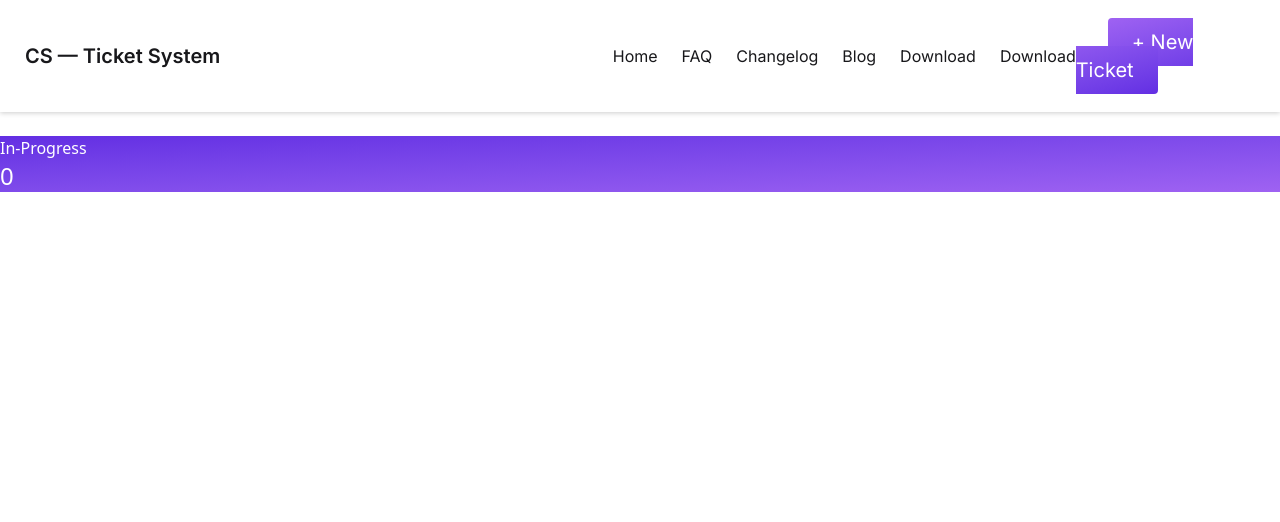
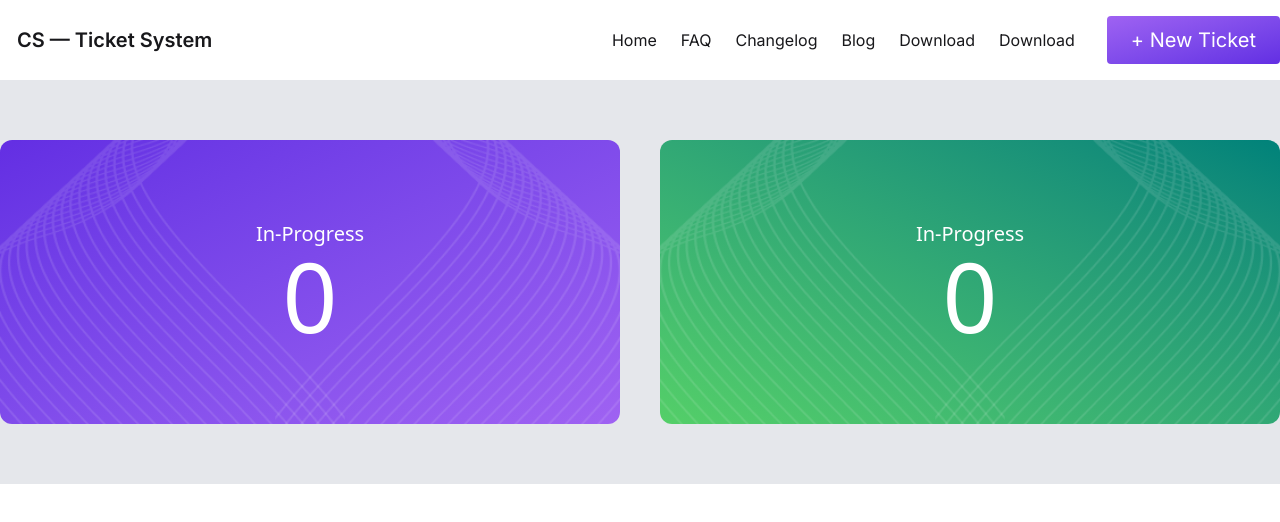
Before and after one commit to faysil-amin/customer-support, a React (Vite) app: page / in a window 1280 px wide. Shown: the top 522 px of the page. Built offline with nearby package versions, Linux system fonts and the light colour scheme; a web font is replaced by a local one.

Commit message:
count box desing complite

```diff
--- a/src/App.jsx
+++ b/src/App.jsx
@@ -2,11 +2,14 @@ import "./App.css";
 import { ToastContainer } from "react-toastify";
 import Navbar from "./Conastractor/Navbar/Navbar";
 import CoundBoxs from "./Conastractor/CoundBoxs/CoundBoxs";
+import BackgroundColor from "./Conastractor/BackgroundColor/BackgroundColor";
 function App() {
   return (
     <>
       <Navbar></Navbar>
-      <CoundBoxs></CoundBoxs>
+      <BackgroundColor>
+        <CoundBoxs></CoundBoxs>
+      </BackgroundColor>
       <ToastContainer />
     </>
   );
--- a/src/Conastractor/CoundBoxs/CoundBoxs.jsx
+++ b/src/Conastractor/CoundBoxs/CoundBoxs.jsx
@@ -1,20 +1,24 @@
 import React from "react";
 import Container from "../Container/Container";
-import BackgroundColor from "../BackgroundColor/BackgroundColor";
-
 const CoundBoxs = () => {
   return (
     <div>
-      <BackgroundColor>
-        <Container>
-          <div className="mt-6">
-            <div className="bg-linear-to-tl from-[#9F62F2] to-[#632EE3]">
-              <p className="text-white text-ms">In-Progress</p>
-              <h1 className="text-2xl text-white">0</h1>
+      <Container>
+        <div className="py-15 grid  md:grid-cols-2 gap-10">
+          <div className="bg-linear-to-tl from-[#9F62F2] to-[#632EE3] rounded-xl ">
+            <div className="flex flex-col items-center justify-center py-20 countbox-bg1">
+              <p className="text-white text-xl">In-Progress</p>
+              <h1 className="text-8xl text-white">0</h1>
             </div>
           </div>
-        </Container>
-      </BackgroundColor>
+          <div className="bg-linear-to-bl from-[#00827A] to-[#54CF68]  rounded-xl">
+            <div className="flex flex-col items-center justify-center py-20 countbox-bg1">
+              <p className="text-white text-xl">In-Progress</p>
+              <h1 className="text-8xl text-white">0</h1>
+            </div>
+          </div>
+        </div>
+      </Container>
     </div>
   );
 };
--- a/src/Conastractor/Navbar/Navbar.jsx
+++ b/src/Conastractor/Navbar/Navbar.jsx
@@ -5,8 +5,8 @@ const Navbar = () => {
   return (
     <div className="py-5  bg-white shadow">
       <Container>
-        <div className="navbar inter">
-          <div className="navbar-start">
+        <div className="flex items-center justify-between inter">
+          <div>
             <div className="dropdown">
               <div
                 tabIndex={0}
@@ -43,6 +43,7 @@ const Navbar = () => {
             </div>
             <a className="btn btn-ghost text-xl">CS — Ticket System</a>
           </div>
+          <div className="flex items-center">
             <div className=" hidden lg:flex">
               <ul className="flex items-center gap-6">
                 <li>Home</li>
@@ -54,10 +55,11 @@ const Navbar = () => {
               </ul>
             </div>
             <div>
-            <a className="ml-8 bg-linear-to-tl from-[#632EE3] to-[#9F62F2] px-6 py-3 rounded-sm text-white text-xl">
+              <a className=" ml-8 bg-linear-to-tl from-[#632EE3] to-[#9F62F2] px-6 py-3 rounded-sm text-white text-xl">
                 {" "}
                 + New Ticket
               </a>
+            </div>
           </div>
         </div>
       </Container>
--- a/src/index.css
+++ b/src/index.css
@@ -9,3 +9,9 @@
 .shadow {
   box-shadow: 0 1px 5px rgba(0, 0, 0, 0.2);
 }
+.countbox-bg1 {
+  background-image: url("assets/vector1.png"), url("assets/vector1-Copy.png");
+  background-repeat: no-repeat;
+  background-position: left center, right center;
+  background-size: contain;
+}
```
Also changed, not shown: src/assets/vector1-Copy.png (added). Lines whose indentation alone changed are shown as unchanged.
